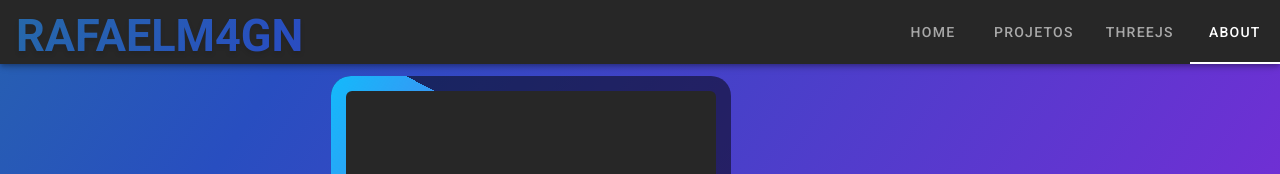
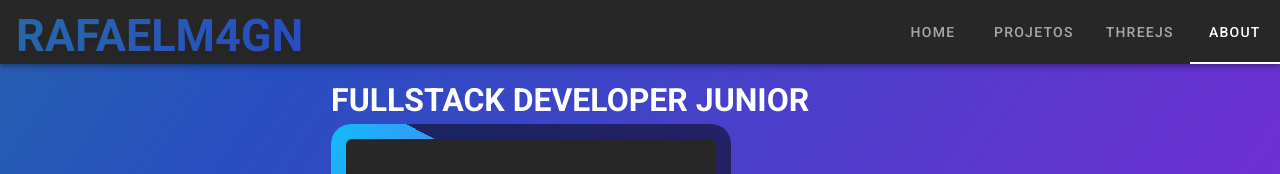
Before and after one commit to RafaelM4gn/Portfolio, a Nuxt app: page /about in a window 1280 px wide. Shown: the top 174 px of the page. Built offline with nearby package versions, Linux system fonts and the light colour scheme; what troisjs would draw is missing.

Commit message:
little fixes

```diff
--- a/pages/about.vue
+++ b/pages/about.vue
@@ -1,5 +1,8 @@
 <template>
   <div>
+    <h1 class="titleb">
+      FULLSTACK DEVELOPER JUNIOR
+    </h1>
     <div class="box">
       <h1>hello</h1>
       <h2>RAFAel h2</h2>
@@ -39,6 +42,13 @@
 </script>
 
 <style>
+.titleb h1{
+  text-align: center;
+  font-weight: 700;
+  font-family: "Dank Mono";
+  color: #d400d4;
+
+}
 .box {
   padding: 21px;
   position: relative;
```
